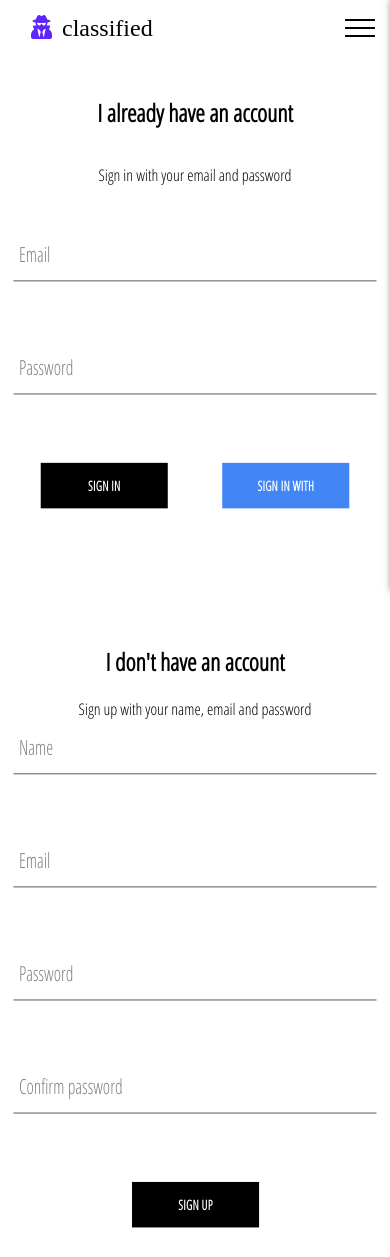
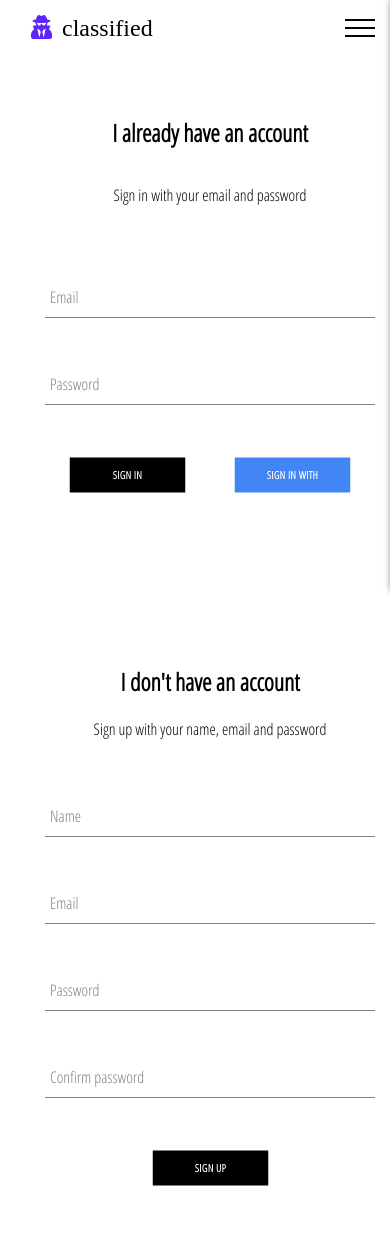
Before and after one commit to pablohassan1/classified-app, a React (Create React App) app: page /sign in a window 390 px wide. After the commit the page ends 1208 px from the top, so only its background shows below. Built offline with nearby package versions, Linux system fonts and the light colour scheme; no server answers; the database is empty; a web font is replaced by a local one.

Commit message:
update styling

```diff
--- a/src/App.js
+++ b/src/App.js
@@ -72,7 +72,6 @@ componentDidMount(){
 
     });
     this.setState({stories: items});
-    console.log(this.state.stories);
   });
 
 }
--- a/src/components/Sign-in/sign-in.styles.scss
+++ b/src/components/Sign-in/sign-in.styles.scss
@@ -31,9 +31,7 @@
     .sign-in{
         width: 100%;
         padding-bottom: 140px;
-        .sign-in-form {
-            transform: scale(1.1, 1.3);
-        }
+
 
 
         .title {
--- a/src/components/Toolbar/Toolbar.scss
+++ b/src/components/Toolbar/Toolbar.scss
@@ -8,8 +8,8 @@
     background:#FFFFFF;
     height: 56px;
     z-index: 100;
-    margin-bottom: 20px;
-    // box-shadow: 0 4px 2px -2px rgb(226, 222, 222);
+    margin-bottom: 50px;
+
 
 }
 
--- a/src/components/sign-up/sign-up.styles.scss
+++ b/src/components/sign-up/sign-up.styles.scss
@@ -18,9 +18,6 @@
         text-align: center;
       }
 
-      .sign-up-form {
-        transform: scale(1.1, 1.3);
-      }
 
     }
   }
--- a/src/pages/sign-in-and-sign-up/sign-in-and-sign-up.styles.scss
+++ b/src/pages/sign-in-and-sign-up/sign-in-and-sign-up.styles.scss
@@ -17,6 +17,8 @@
 
     justify-content: center;
     padding: 0 15px;
+    margin-left: 15px;
+    margin-right: 15px;
   }
 
 
```
